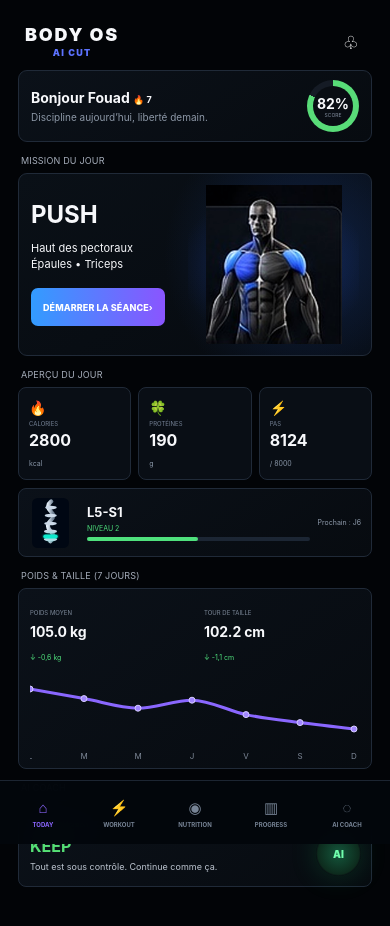
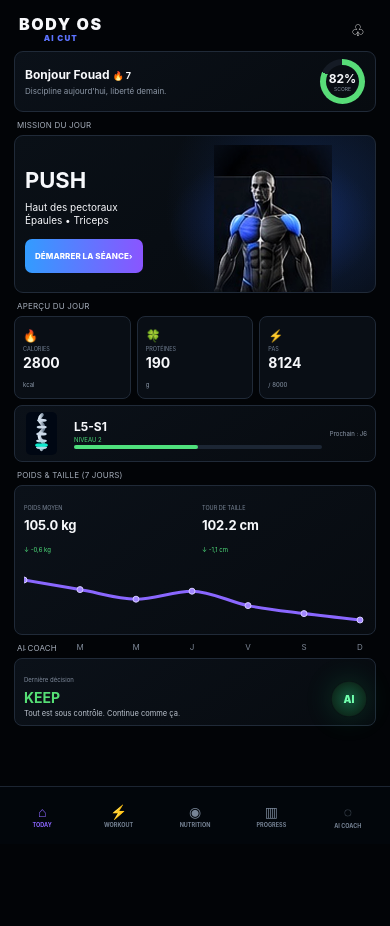
Before and after one commit to fouadnana/body-os, a React (Vite) app: page / in a window 390 px wide. Shown: the top 926 px of the page. After the commit the page ends 870 px from the top, so only its background shows below. Built offline with nearby package versions, Linux system fonts and the light colour scheme.

Commit message:
feat: BODY OS V6.5 iPhone fidelity lock

```diff
--- a/src/styles.css
+++ b/src/styles.css
@@ -363,3 +363,186 @@ html,body,#root,.desktopStage,.phoneApp{
   .screen.todayScreen{padding-left:18px;padding-right:18px}
   .todayScreen .missionVisual img{width:min(145px,38vw)}
 }
+
+
+/* =========================================================
+   V6.5 — IPHONE FIDELITY LOCK
+   Target: compact density of the validated 3-screen mockup.
+   Functional code intentionally unchanged.
+   ========================================================= */
+@media (max-width: 430px) {
+  html, body, #root {
+    background:#020407;
+  }
+
+  .screen.todayScreen{
+    padding:8px 14px 74px !important;
+  }
+
+  .appHeader{
+    height:43px !important;
+    padding:0 5px !important;
+  }
+  .brand{
+    font-size:16px !important;
+  }
+  .brand span{
+    margin-top:3px !important;
+    font-size:8px !important;
+  }
+  .appHeader button{
+    font-size:16px !important;
+  }
+
+  .helloCard{
+    min-height:56px !important;
+    padding:7px 10px !important;
+  }
+  .helloCard h3{
+    font-size:12px !important;
+    margin-bottom:3px !important;
+  }
+  .helloCard p{
+    font-size:8px !important;
+  }
+  .scoreRing{
+    width:45px !important;
+    height:45px !important;
+  }
+  .scoreRing b{font-size:12px !important}
+
+  .sectionLabel,
+  .todayScreen .sectionLabel{
+    margin:8px 3px 5px !important;
+    font-size:8px !important;
+  }
+
+  .todayScreen .missionCard{
+    height:158px !important;
+    padding:9px 10px !important;
+    grid-template-columns:46% 54% !important;
+    overflow:hidden;
+  }
+  .missionCopy h1{
+    font-size:22px !important;
+    margin-bottom:10px !important;
+  }
+  .todayScreen .missionCopy p{
+    font-size:10px !important;
+    line-height:1.35 !important;
+    margin-bottom:11px !important;
+  }
+  .primary{
+    min-height:34px !important;
+    padding:7px 10px !important;
+    font-size:8px !important;
+  }
+
+  .todayScreen .missionVisual{
+    position:relative;
+    height:100%;
+    display:flex;
+    align-items:flex-end;
+    justify-content:center;
+    overflow:visible;
+  }
+  .todayScreen .missionVisual img{
+    width:min(132px,37vw) !important;
+    max-height:151px !important;
+    object-position:center bottom !important;
+    /* Feather the original black rectangle into the card, matching the mockup. */
+    -webkit-mask-image:radial-gradient(ellipse 72% 84% at 50% 53%, #000 62%, transparent 100%);
+    mask-image:radial-gradient(ellipse 72% 84% at 50% 53%, #000 62%, transparent 100%);
+  }
+
+  .kpiGrid{
+    gap:6px !important;
+  }
+  .todayScreen .kpiGrid article{
+    min-height:65px !important;
+    padding:7px 8px !important;
+  }
+  .kpiGrid article>span{font-size:12px !important}
+  .todayScreen .kpiGrid small{
+    font-size:5.5px !important;
+    margin:2px 0 !important;
+  }
+  .todayScreen .kpiGrid b{
+    font-size:14px !important;
+  }
+  .todayScreen .kpiGrid em{
+    font-size:6px !important;
+    margin-top:2px !important;
+  }
+
+  .todayScreen .l5Card{
+    height:57px !important;
+    margin-top:6px !important;
+    padding:5px 8px !important;
+    grid-template-columns:43px 1fr auto !important;
+  }
+  .todayScreen .l5Card img{
+    width:37px !important;
+    height:43px !important;
+  }
+  .todayScreen .l5Content b{font-size:12px !important}
+  .todayScreen .l5Content small{
+    font-size:6px !important;
+    margin:2px 0 !important;
+  }
+  .todayScreen .l5Card>span{
+    font-size:6px !important;
+  }
+
+  .todayScreen .trendCard{
+    height:150px !important;
+    padding:8px 9px 4px !important;
+  }
+  .trendStats{
+    gap:14px !important;
+  }
+  .todayScreen .trendStats small{font-size:5.5px !important}
+  .todayScreen .trendStats b{
+    font-size:13px !important;
+    margin:3px 0 !important;
+  }
+  .todayScreen .trendStats em{font-size:6px !important}
+  .todayScreen .trendChart{
+    height:91px !important;
+    margin-top:0 !important;
+  }
+
+  .todayScreen .aiCoachCard{
+    height:68px !important;
+    padding:7px 9px !important;
+  }
+  .todayScreen .aiCoachCard small{font-size:6px !important}
+  .todayScreen .aiCoachCard b{
+    font-size:14px !important;
+    margin:3px 0 !important;
+  }
+  .todayScreen .aiCoachCard p{
+    font-size:7.5px !important;
+    line-height:1.25 !important;
+  }
+  .brainGlow{
+    width:36px !important;
+    height:36px !important;
+    right:8px !important;
+    bottom:8px !important;
+  }
+
+  .bottomNav{
+    height:58px !important;
+    padding:0 4px !important;
+  }
+  .bottomNav button{
+    gap:2px !important;
+  }
+  .bottomNav button span{
+    font-size:14px !important;
+  }
+  .bottomNav button small{
+    font-size:5.5px !important;
+  }
+}
```
Also changed, not shown: 1 other file (tests, documents, lock files or other folders).
